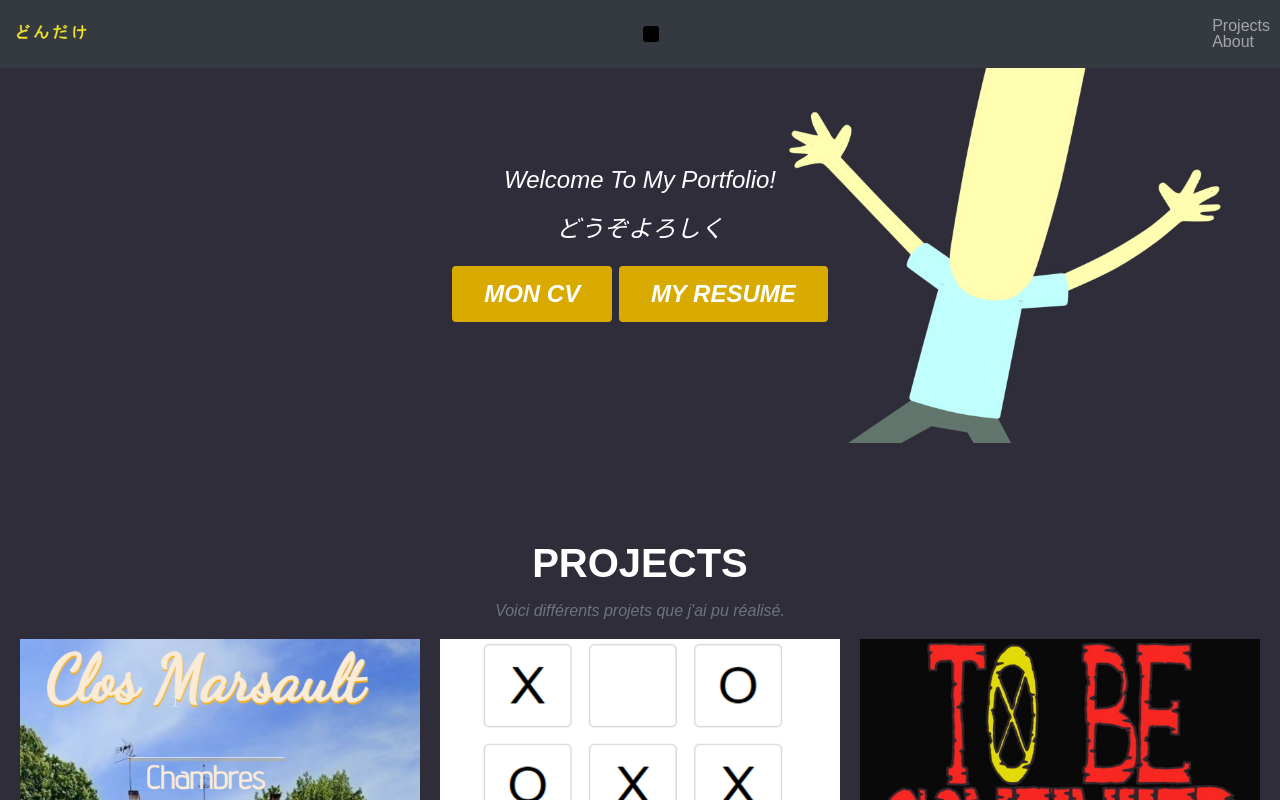
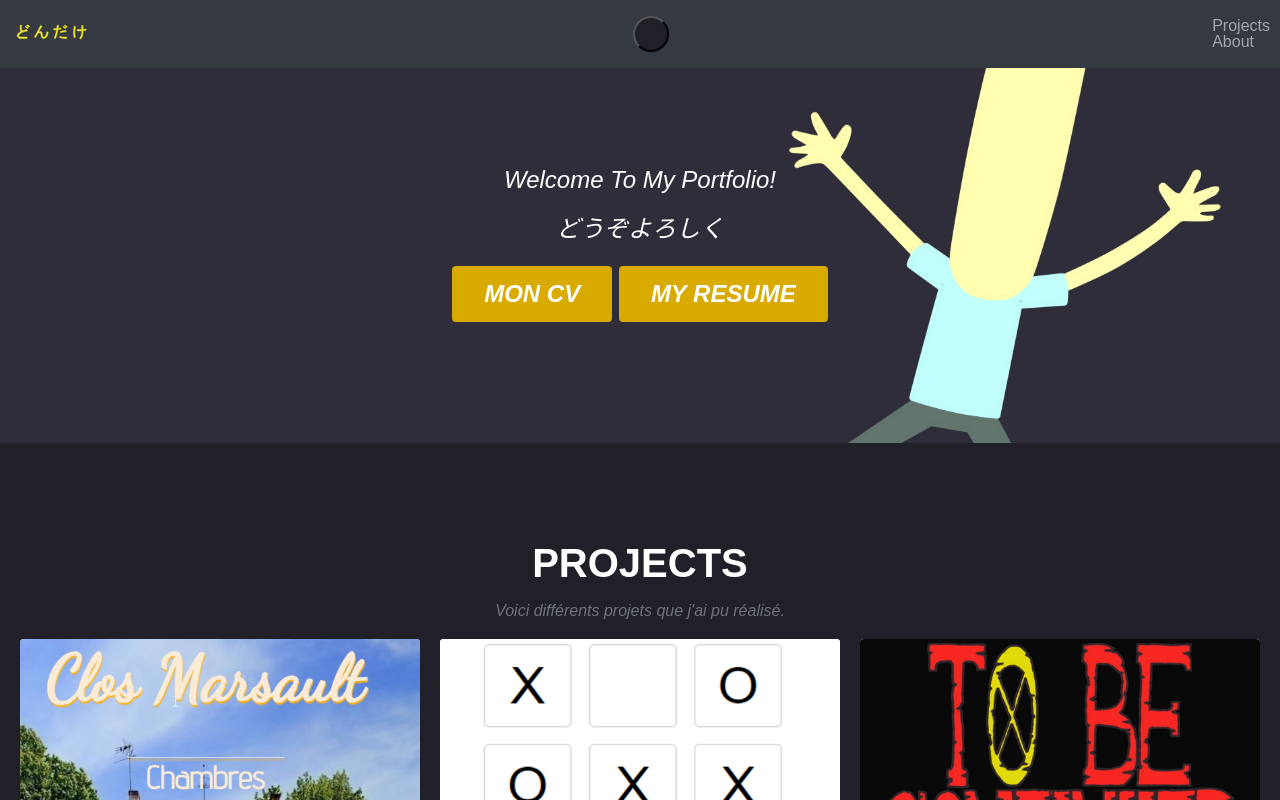
Before and after one commit to MaxCapette/MaxCapette.github.io, a plain HTML site: page index.html in a window 1280 px wide. Both pictures are taken after a click on the button "Changer le thème". Shown: the top 800 px of the page. Drawn offline with Linux system fonts and the light colour scheme.

Commit message:
tweak dark theme

```diff
--- a/css/style.css
+++ b/css/style.css
@@ -2,9 +2,12 @@ body {
   font-family: Arial, Helvetica, sans-serif;
   min-width: 450px;
 }
+.theme-dark {
+  color: white;
+  background-color: #211f28 !important;
+}
 
 /* NAVBAR */
-
 nav {
   position: fixed;
   padding-top: 0.5rem;
@@ -28,6 +31,17 @@ nav {
   list-style: none;
   color: rgba(255, 255, 255, 0.55);
   margin: 10px;
+}
+
+.btn {
+  background-color: #211f28;
+  border-radius: 50%;
+  color: white;
+  padding: 1rem;
+  text-align: center;
+}
+.icon-sun {
+  content: "\e906";
 }
 
 /* /NAVBAR */
@@ -97,9 +111,11 @@ h3{
   background-color: white;
   width: 400px;
   margin: 10px;
+  border-radius: 1%;
 }
 .projectItem img{
   width: 100%;
+  border-radius: 1%;
 }
 .projectCaption{
   font-size: 1.5rem;
@@ -111,9 +127,10 @@ h3{
 .projectItem p{
   text-align: center;
   color: black !important;
+  margin: 10px;
 }
 /* /Projects */
-/* /About */
+/* About */
 .about{
   display: flex;
   flex-direction: column;
@@ -122,7 +139,7 @@ h3{
   background-color: #fff;
   padding-top: 50px;
 }
-/* /About */
+
 .timeline{
   display: flex;
   flex-direction: column;
@@ -157,32 +174,10 @@ h4{
 .text-muted{
   color: #6c757d
 }
+/* /About */
+/* /MAIN */
+/* FOOTER */
 footer{
   text-align: center;
 }
-/* /MAIN */
-/* FOOTER */
 /* /FOOTER */
-
-
-.theme-dark {
-  color: white;
-  background-color: #2f2d3a;
-  --border-normal: 1px solid rgba(255, 255, 255, .2);
-  --color-bg: rgb(15, 15, 15);
-  --color-opacity: rgba(255, 255, 255, .1);
-}
-
-
-
-.btn {
-  background-color: black;
-  border: 0;
-  border-radius: 3px;
-  color: white;
-  padding: 0.5rem;
-  text-align: center;
-}
-.icon-sun {
-  content: "\e906";
-}
--- a/js/scripts.js
+++ b/js/scripts.js
@@ -1,6 +1,6 @@
 const theme = {
   // Fonction d'initialisation
-  init: function () {
+  init () {
       // Sélectionne le bouton avec l'ID "theme-switch" et l'attribue à theme.button
       theme.button = document.querySelector("#theme-switch");
 
@@ -9,7 +9,7 @@ const theme = {
   },
 
   // Fonction gérant le clic sur le bouton
-  handleClick: function () {
+  handleClick () {
       // Sélectionne l'élément <body> de la page et l'attribue à theme.body
       theme.body = document.querySelector("body");
       theme.main = document.querySelector("main");
```
Also changed, not shown: assets/img/aceLogo.png (added).
